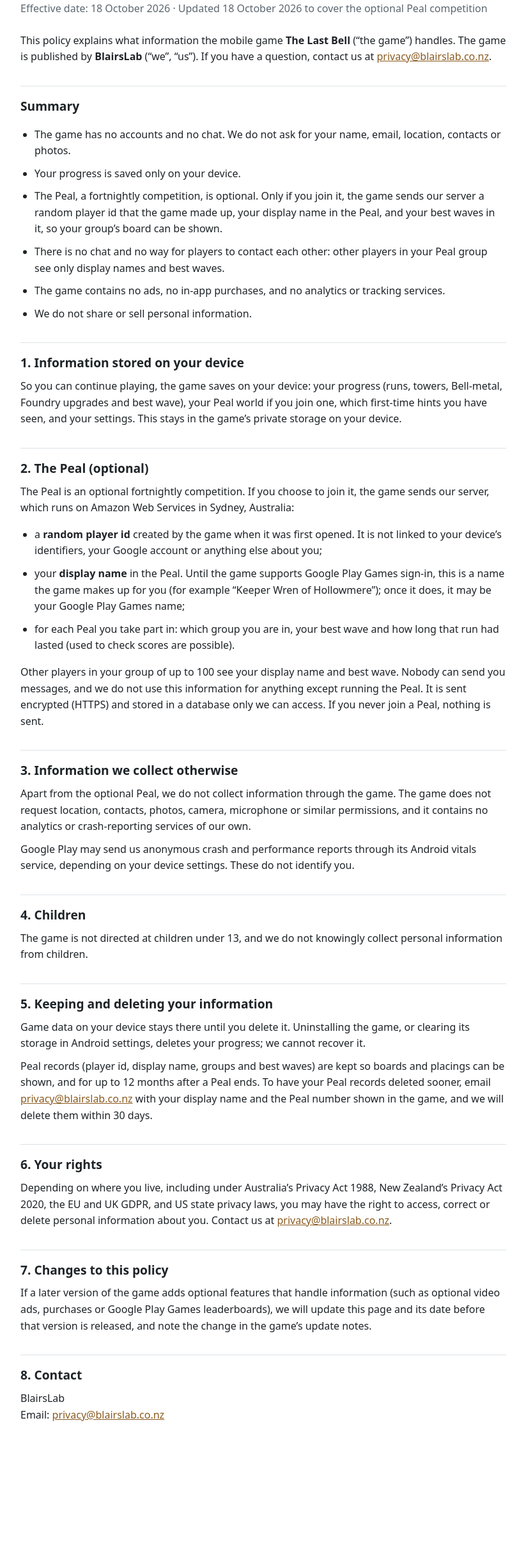
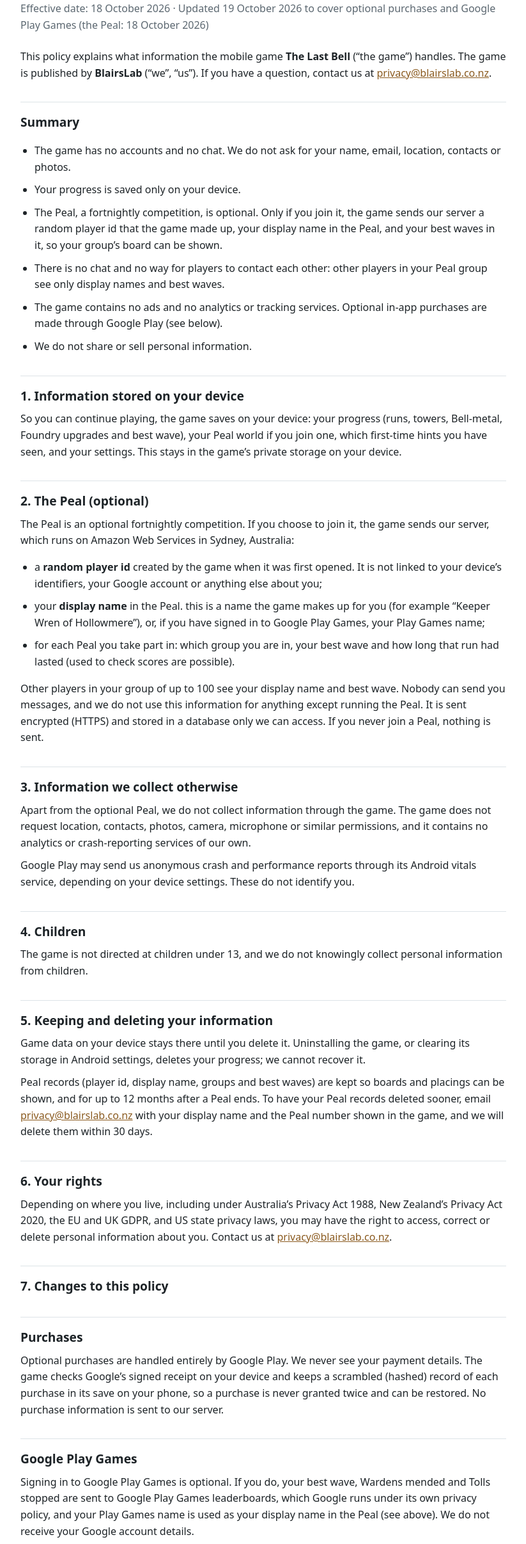
Before and after one commit to 5Rage/lastbell-privacy, a plain HTML site: page index.html in a window 1280 px wide. Shown: the part 73-2486 px from the top of the page at 64% size, without its empty margins (228-1051 px from the left). Before the commit the page ends 2371 px from the top, so only its background shows below. Drawn offline with Linux system fonts and the light colour scheme.

Commit message:
Cover optional purchases and Google Play Games

```diff
--- a/index.html
+++ b/index.html
@@ -20,7 +20,7 @@
 <body>
 <main>
 <h1>Privacy Policy — The Last Bell</h1>
-<p class="meta">Effective date: 18 October 2026 · Updated 18 October 2026 to cover the optional Peal competition</p>
+<p class="meta">Effective date: 18 October 2026 · Updated 19 October 2026 to cover optional purchases and Google Play Games (the Peal: 18 October 2026)</p>
 
 <p>This policy explains what information the mobile game <strong>The Last Bell</strong> (“the game”) handles. The game is published by <strong>BlairsLab</strong> (“we”, “us”). If you have a question, contact us at <a href="mailto:privacy@blairslab.co.nz">privacy@blairslab.co.nz</a>.</p>
 
@@ -30,7 +30,7 @@
   <li>Your progress is saved only on your device.</li>
   <li>The Peal, a fortnightly competition, is optional. Only if you join it, the game sends our server a random player id that the game made up, your display name in the Peal, and your best waves in it, so your group’s board can be shown.</li>
   <li>There is no chat and no way for players to contact each other: other players in your Peal group see only display names and best waves.</li>
-  <li>The game contains no ads, no in-app purchases, and no analytics or tracking services.</li>
+  <li>The game contains no ads and no analytics or tracking services. Optional in-app purchases are made through Google Play (see below).</li>
   <li>We do not share or sell personal information.</li>
 </ul>
 
@@ -41,7 +41,7 @@
 <p>The Peal is an optional fortnightly competition. If you choose to join it, the game sends our server, which runs on Amazon Web Services in Sydney, Australia:</p>
 <ul>
   <li>a <strong>random player id</strong> created by the game when it was first opened. It is not linked to your device’s identifiers, your Google account or anything else about you;</li>
-  <li>your <strong>display name</strong> in the Peal. Until the game supports Google Play Games sign-in, this is a name the game makes up for you (for example “Keeper Wren of Hollowmere”); once it does, it may be your Google Play Games name;</li>
+  <li>your <strong>display name</strong> in the Peal. this is a name the game makes up for you (for example “Keeper Wren of Hollowmere”), or, if you have signed in to Google Play Games, your Play Games name;</li>
   <li>for each Peal you take part in: which group you are in, your best wave and how long that run had lasted (used to check scores are possible).</li>
 </ul>
 <p>Other players in your group of up to 100 see your display name and best wave. Nobody can send you messages, and we do not use this information for anything except running the Peal. It is sent encrypted (HTTPS) and stored in a database only we can access. If you never join a Peal, nothing is sent.</p>
@@ -61,7 +61,11 @@
 <p>Depending on where you live, including under Australia’s Privacy Act 1988, New Zealand’s Privacy Act 2020, the EU and UK GDPR, and US state privacy laws, you may have the right to access, correct or delete personal information about you. Contact us at <a href="mailto:privacy@blairslab.co.nz">privacy@blairslab.co.nz</a>.</p>
 
 <h2>7. Changes to this policy</h2>
-<p>If a later version of the game adds optional features that handle information (such as optional video ads, purchases or Google Play Games leaderboards), we will update this page and its date before that version is released, and note the change in the game’s update notes.</p>
+<h2>Purchases</h2>
+<p>Optional purchases are handled entirely by Google Play. We never see your payment details. The game checks Google’s signed receipt on your device and keeps a scrambled (hashed) record of each purchase in its save on your phone, so a purchase is never granted twice and can be restored. No purchase information is sent to our server.</p>
+<h2>Google Play Games</h2>
+<p>Signing in to Google Play Games is optional. If you do, your best wave, Wardens mended and Tolls stopped are sent to Google Play Games leaderboards, which Google runs under its own privacy policy, and your Play Games name is used as your display name in the Peal (see above). We do not receive your Google account details.</p>
+<p>If a later version of the game adds other optional features that handle information (such as optional video ads), we will update this page and its date before that version is released, and note the change in the game’s update notes.</p>
 
 <h2>8. Contact</h2>
 <p>BlairsLab<br>Email: <a href="mailto:privacy@blairslab.co.nz">privacy@blairslab.co.nz</a></p>
```
